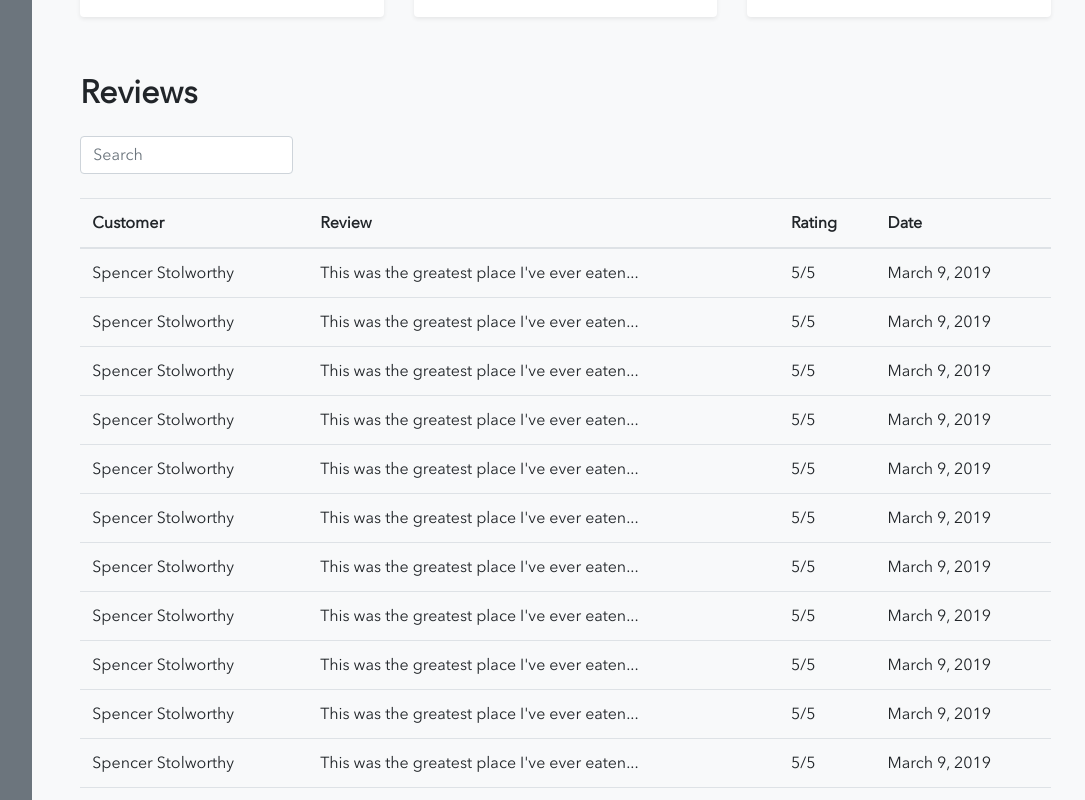
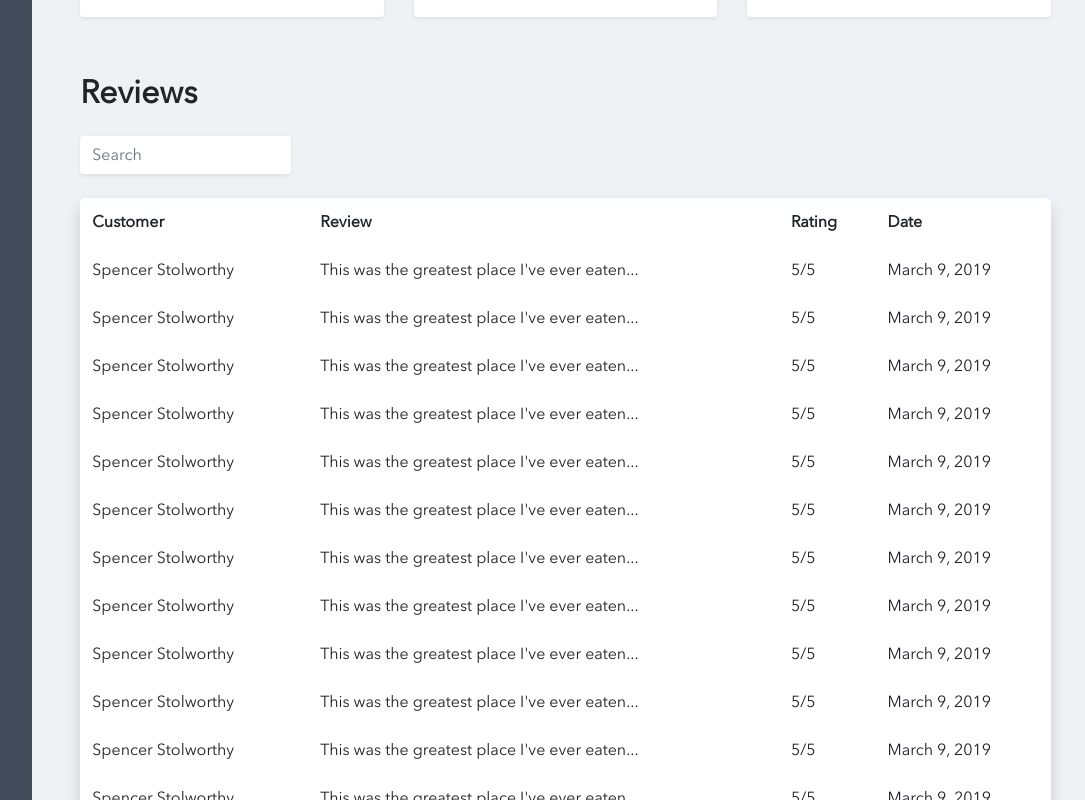
Before and after one commit to prescience-labs/dashboard, a Vue app: page / in a window 1280 px wide. Shown: the part 280-1080 px from the top of the page, without its empty margins (181-1266 px from the left). Built offline with nearby package versions, Linux system fonts and the light colour scheme.

Commit message:
improve styles

```diff
--- a/sass/main.scss
+++ b/sass/main.scss
@@ -1,3 +1,5 @@
+// node_modules/bootstrap/scss/_variables.scss
+
 @font-face {
   font-family: Avenir;
   src:url(/fonts/avenir-reg.woff2) format('woff2');
@@ -12,4 +14,13 @@
 $font-family-sans-serif:  "Avenir", -apple-system, BlinkMacSystemFont, "Segoe UI", Roboto, "Helvetica Neue", Arial, "Noto Sans", sans-serif, "Apple Color Emoji", "Segoe UI Emoji", "Segoe UI Symbol", "Noto Color Emoji";
 $headings-font-weight:    bold;
 
+// Colors
+$clr-dark:      #262D37;
+$clr-darkish:   #414B59;
+$clr-light:     #EFF1F4;
+
+$dark:      $clr-dark;
+$secondary: $clr-darkish;
+$light:     $clr-light;
+
 @import "../node_modules/bootstrap/scss/bootstrap";
--- a/src/App.vue
+++ b/src/App.vue
@@ -30,7 +30,7 @@
               <a class="nav-link dropdown-toggle" href="#" id="navbarDropdown" role="button" data-toggle="dropdown" aria-haspopup="true" aria-expanded="false">
                 User Name
               </a>
-              <div class="dropdown-menu dropdown-menu-right" aria-labelledby="navbarDropdown">
+              <div class="dropdown-menu dropdown-menu-right border-0 shadow" aria-labelledby="navbarDropdown">
                 <a class="dropdown-item" href="#">Account</a>
                 <a class="dropdown-item" href="#">Sign out</a>
               </div>
--- a/src/views/Home.vue
+++ b/src/views/Home.vue
@@ -23,10 +23,10 @@
         <h2>Reviews</h2>
 
         <form class="form-inline my-4">
-          <input type="text" class="form-control" id="searchBox" placeholder="Search">
+          <input type="text" class="form-control shadow-sm border-0" id="searchBox" placeholder="Search">
         </form>
 
-        <table class="table table-hover">
+        <table class="table table-hover rounded-lg shadow bg-white table-borderless">
           <thead>
             <tr>
               <th scope="col">Customer</th>
```
Also changed, not shown: public/css/main.css.
